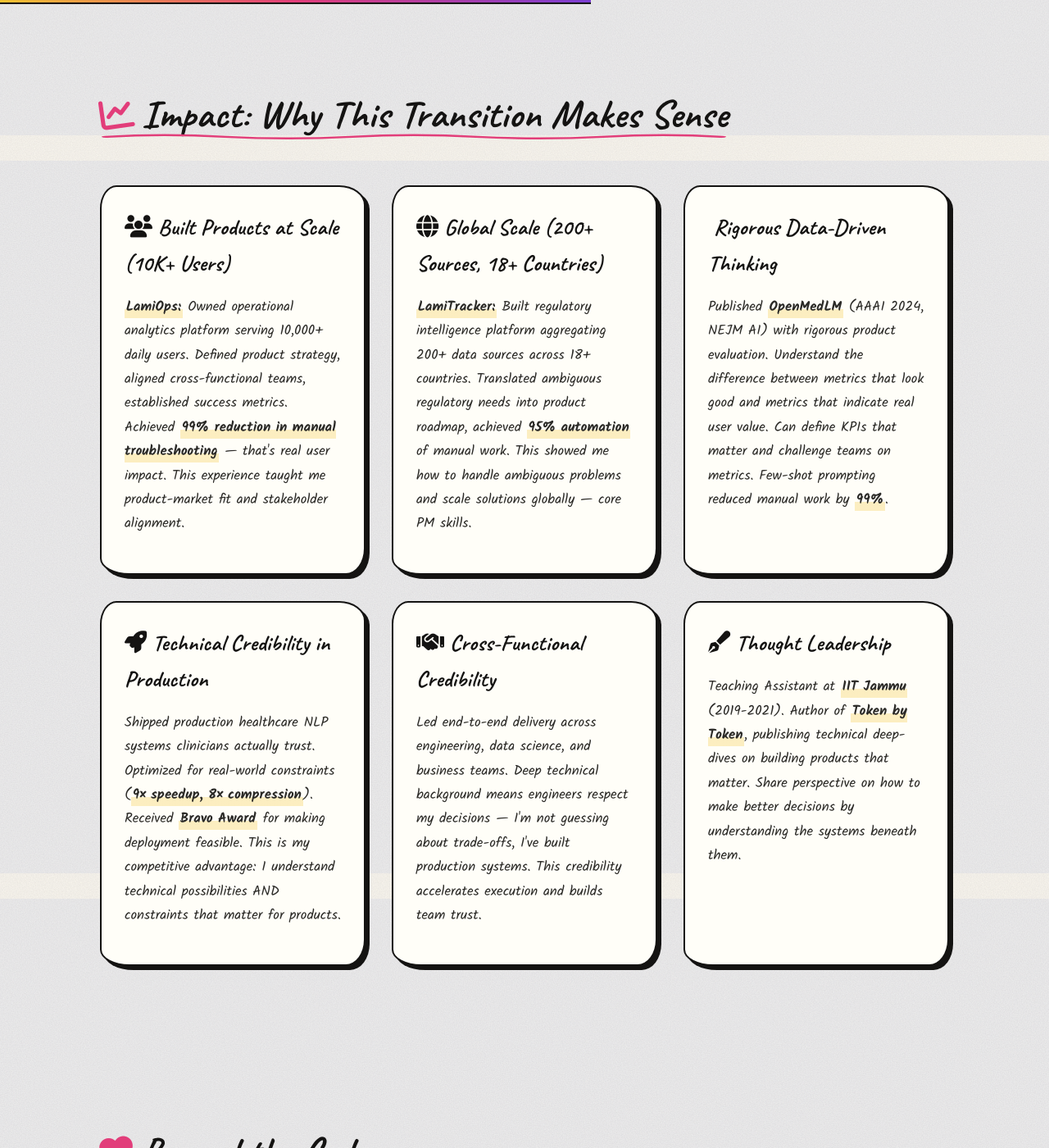
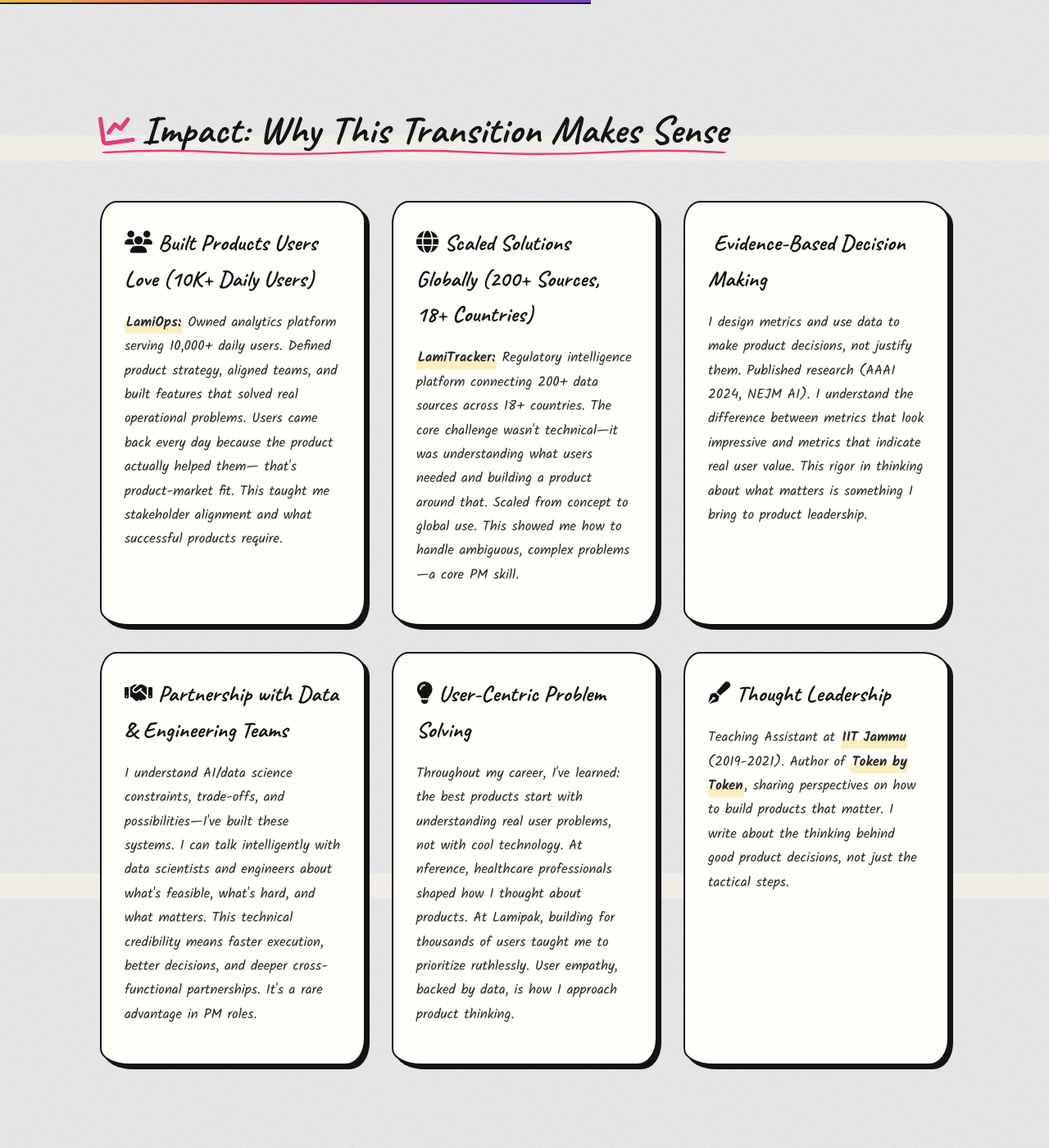
Before and after one commit to mayank1101/mayank1101.github.io, a Jekyll site: the page built from about.html, in a window 1280 px wide and 1400 px high, scrolled down 2535 px. Shown: the whole window at 82% size. Built offline with Jekyll 4.4.1, drawn with Linux system fonts in a browser that asks for light colours; some web fonts are replaced; some of the changed text lies outside the part shown.

Commit message:
Aligned profile for PM-focused roles

```diff
--- a/_config.yml
+++ b/_config.yml
@@ -1,5 +1,5 @@
 title: Mayank Sharma
-description: AI/ML Engineer & Researcher. AAAI 2024 co-author. Building trustworthy GenAI systems at the intersection of research and production.
+description: Data Scientist & Analytics Leader transitioning into Product Management. 5+ years shipping products. AAAI 2024 published. Combining technical depth with product thinking.
 url: https://mayank1101.github.io
 baseurl: ""
 author: Mayank Sharma
--- a/about.html
+++ b/about.html
@@ -1,7 +1,7 @@
 ---
 layout: page
 title: About Me
-description: About Mayank Sharma - AI Product Manager & Consultant. Translating business problems into production-grade AI systems with measurable impact. 5+ years in Generative AI, LLMs, and enterprise AI products.
+description: About Mayank Sharma - Data & Analytics Leader transitioning into Product Management. 5+ years shipping products at scale. Combining technical credibility with user-focused product thinking.
 ---
 
 <!-- About Hero -->
@@ -18,10 +18,10 @@
         <div class="hero-text">
             <h1>About Me</h1>
             <p>
-                I'm an AI & Analytics professional transitioning into Product Management. With 5+ years building production
-                ML/NLP systems and analytics platforms that serve thousands of users, I'm making an intentional move toward product leadership.
-                My technical depth in data science, AI, and analytics is my competitive advantage — I understand engineering
-                constraints, can challenge technical teams credibly, and make smarter product decisions grounded in data.
+                I'm a data and analytics leader transitioning into Product Management. With 5+ years shipping products and analytics
+                platforms that serve thousands of users, I'm making an intentional move toward product leadership.
+                My background gives me an unfair advantage: I understand what's technically possible, I think rigorously about metrics and evidence,
+                and I can translate complex user problems into clear product strategy. I'm excited to lead products, not just build systems.
             </p>
             <p class="muted about-hero-meta">
                 <i class="fas fa-graduation-cap"></i> M.Tech CSE - Data Science, IIT Jammu &middot;
@@ -41,57 +41,57 @@
             but I quickly realized that technology alone doesn't drive impact. It's how you apply it to solve real user problems that matters.
         </p>
         <p>
-            At <strong>nference.ai</strong>, I built production NLP systems clinicians actually trust. I optimized models for real constraints (<strong>9× speedup, 8× compression</strong>),
-            championed evaluation rigor, and learned that <strong>technical excellence is worthless unless it solves user problems</strong>.
-            This is where I understood the difference between engineering for metrics and engineering for impact.
+            At <strong>nference.ai</strong>, I worked on products that healthcare professionals actually used and trusted. I learned that
+            <strong>building something technically impressive means nothing if users don't want it</strong>. This is where I started thinking like a product person—
+            defining what matters, measuring the right things, and ensuring every optimization served user needs.
         </p>
         <p>
-            At <strong>Lamipak</strong>, I made the deliberate shift toward product thinking. I owned <strong>LamiOps</strong> (10K+ daily users) and
-            <strong>LamiTracker</strong> (200+ sources across 18+ countries). I defined product strategy, aligned stakeholders, measured success with rigorous KPIs,
-            and realized: <strong>product leadership is about translating ambiguous problems into solutions users love and businesses need</strong>.
-            This is what excited me. Not optimizing models. Not building systems. Building products that matter.
+            At <strong>Lamipak</strong>, I owned products end-to-end. <strong>LamiOps</strong> served 10K+ daily users. <strong>LamiTracker</strong> grew
+            to span 200+ sources across 18+ countries. I defined strategy, aligned teams, and built products that solved real business problems.
+            I realized: <strong>product leadership is about understanding what users need, translating that into strategy, and executing relentlessly</strong>.
+            This is what excited me. Not optimization. Not building systems. Building products that matter.
         </p>
         <p>
-            Today, I'm intentionally transitioning into Product Management. My AI and analytics background isn't baggage — it's my competitive advantage.
-            I understand engineering trade-offs, can credibly partner with technical teams, and make better product decisions grounded in data.
-            This rare combination of technical depth and user-focused product thinking is what I bring to PM roles. I write <strong>Token by Token</strong> —
-            technical deep-dives on building products at scale — to share this perspective.
+            Today, I'm intentionally transitioning into Product Management. My data and analytics background is my competitive advantage—
+            I can design metrics that reveal truth, make decisions grounded in evidence, and speak credibly with technical teams about trade-offs.
+            But more importantly, I've spent years thinking about users and what they need. I write <strong>Token by Token</strong> —
+            deep thinking on building products that matter — to share this perspective.
         </p>
     </div>
 </div>
 
 <!-- My Journey -->
 <div class="container section scroll-animate">
-    <h2><i class="fas fa-code-branch"></i> My Journey: AI → Analytics → Product</h2>
+    <h2><i class="fas fa-code-branch"></i> My Journey: Data Science → Product Ownership → Product Management</h2>
     <p class="muted about-section-lead">
-        From building AI systems to owning products at scale — how technical depth
-        became my competitive advantage in the transition to Product Management.
+        From analyzing data to owning products to scaling them — how I became a product thinker
+        with deep technical credibility.
     </p>
     <div class="cards">
         <div class="card scroll-animate">
-            <h3><i class="fas fa-university"></i> AI & Data Science Foundations</h3>
+            <h3><i class="fas fa-university"></i> Analytical Foundations</h3>
             <p>
                 <strong>M.Tech in Data Science from IIT Jammu</strong> (CGPA: 8.70/10).
-                Built ML models, explored NLP and statistical problem-solving. Mentored 100+ students.
-                Learned that deep technical understanding is the foundation for everything that follows.
+                Learned to think rigorously about evidence, data, and problem-solving. Mentored 100+ students.
+                Built a foundation in analytics, statistics, and clear thinking about what the data actually tells us.
             </p>
         </div>
 
         <div class="card scroll-animate">
-            <h3><i class="fas fa-hospital"></i> Production ML & User-Centric Engineering</h3>
+            <h3><i class="fas fa-hospital"></i> Building Trustworthy AI Products</h3>
             <p>
-                At <strong>nference.ai</strong>, built production NLP systems clinicians trusted.
-                Optimized for real constraints (<strong>9× speedup, 8× compression</strong>), championed evaluation rigor.
-                <strong>Key insight:</strong> technical excellence only matters if it solves real user problems.
+                At <strong>nference.ai</strong>, I worked on AI/NLP systems that healthcare professionals used daily.
+                <strong>Key insight:</strong> what users actually need is often different from what we build. I learned to evaluate rigorously,
+                understand constraints, and measure impact through user value—not just technical metrics. This shaped how I think about products.
             </p>
         </div>
 
         <div class="card scroll-animate">
-            <h3><i class="fas fa-rocket"></i> The Transition to Product Leadership</h3>
+            <h3><i class="fas fa-rocket"></i> Owning Products End-to-End</h3>
             <p>
-                At <strong>Lamipak</strong>, owned analytics and intelligence products end-to-end. <strong>LamiOps</strong> (10K+ users),
-                <strong>LamiTracker</strong> (200+ sources, 18+ countries). Defined strategy, aligned stakeholders, measured success.
-                <strong>This is where I decided:</strong> I want to lead products, not just build systems. Now pursuing PM roles.
+                At <strong>Lamipak</strong>, I owned products from discovery through scaling: <strong>LamiOps</strong> (10K+ daily users),
+                <strong>LamiTracker</strong> (200+ sources, 18+ countries). Defined strategy, aligned teams, built products people wanted.
+                <strong>This is where I knew:</strong> I'm a product person. Now formalizing this transition into a PM role.
             </p>
         </div>
     </div>
@@ -102,48 +102,47 @@
     <h2><i class="fas fa-chart-line"></i> Impact: Why This Transition Makes Sense</h2>
     <div class="cards">
         <div class="card scroll-animate">
-            <h3><i class="fas fa-users"></i> Built Products at Scale (10K+ Users)</h3>
+            <h3><i class="fas fa-users"></i> Built Products Users Love (10K+ Daily Users)</h3>
             <p>
-                <strong>LamiOps:</strong> Owned operational analytics platform serving 10,000+ daily users.
-                Defined product strategy, aligned cross-functional teams, established success metrics.
-                Achieved <strong>99% reduction in manual troubleshooting</strong> — that's real user impact.
-                This experience taught me product-market fit and stakeholder alignment.
+                <strong>LamiOps:</strong> Owned analytics platform serving 10,000+ daily users. Defined product strategy, aligned teams,
+                and built features that solved real operational problems. Users came back every day because the product actually helped them—
+                that's product-market fit. This taught me stakeholder alignment and what successful products require.
             </p>
         </div>
 
         <div class="card scroll-animate">
-            <h3><i class="fas fa-globe"></i> Global Scale (200+ Sources, 18+ Countries)</h3>
+            <h3><i class="fas fa-globe"></i> Scaled Solutions Globally (200+ Sources, 18+ Countries)</h3>
             <p>
-                <strong>LamiTracker:</strong> Built regulatory intelligence platform aggregating 200+ data sources across 18+ countries.
-                Translated ambiguous regulatory needs into product roadmap, achieved <strong>95% automation</strong> of manual work.
-                This showed me how to handle ambiguous problems and scale solutions globally — core PM skills.
+                <strong>LamiTracker:</strong> Regulatory intelligence platform connecting 200+ data sources across 18+ countries.
+                The core challenge wasn't technical—it was understanding what users needed and building a product around that.
+                Scaled from concept to global use. This showed me how to handle ambiguous, complex problems—a core PM skill.
             </p>
         </div>
 
         <div class="card scroll-animate">
-            <h3><i class="fas fa-target"></i> Rigorous Data-Driven Thinking</h3>
+            <h3><i class="fas fa-target"></i> Evidence-Based Decision Making</h3>
             <p>
-                Published <strong>OpenMedLM</strong> (AAAI 2024, NEJM AI) with rigorous product evaluation.
-                Understand the difference between metrics that look good and metrics that indicate real user value.
-                Can define KPIs that matter and challenge teams on metrics. Few-shot prompting reduced manual work by <strong>99%</strong>.
+                I design metrics and use data to make product decisions, not justify them. Published research (AAAI 2024, NEJM AI).
+                I understand the difference between metrics that look impressive and metrics that indicate real user value.
+                This rigor in thinking about what matters is something I bring to product leadership.
             </p>
         </div>
 
         <div class="card scroll-animate">
-            <h3><i class="fas fa-rocket"></i> Technical Credibility in Production</h3>
+            <h3><i class="fas fa-handshake"></i> Partnership with Data & Engineering Teams</h3>
             <p>
-                Shipped production healthcare NLP systems clinicians actually trust. Optimized for real-world constraints
-                (<strong>9× speedup, 8× compression</strong>). Received <strong>Bravo Award</strong> for making deployment feasible.
-                This is my competitive advantage: I understand technical possibilities AND constraints that matter for products.
+                I understand AI/data science constraints, trade-offs, and possibilities—I've built these systems. I can talk intelligently
+                with data scientists and engineers about what's feasible, what's hard, and what matters. This technical credibility means
+                faster execution, better decisions, and deeper cross-functional partnerships. It's a rare advantage in PM roles.
             </p>
         </div>
 
         <div class="card scroll-animate">
-            <h3><i class="fas fa-handshake"></i> Cross-Functional Credibility</h3>
+            <h3><i class="fas fa-lightbulb"></i> User-Centric Problem Solving</h3>
             <p>
-                Led end-to-end delivery across engineering, data science, and business teams.
-                Deep technical background means engineers respect my decisions — I'm not guessing about trade-offs, I've built production systems.
-                This credibility accelerates execution and builds team trust.
+                Throughout my career, I've learned: the best products start with understanding real user problems, not with cool technology.
+                At nference, healthcare professionals shaped how I thought about products. At Lamipak, building for thousands of users
+                taught me to prioritize ruthlessly. User empathy, backed by data, is how I approach product thinking.
             </p>
         </div>
 
@@ -151,8 +150,8 @@
             <h3><i class="fas fa-pen-fancy"></i> Thought Leadership</h3>
             <p>
                 Teaching Assistant at <strong>IIT Jammu</strong> (2019-2021). Author of <strong>Token by Token</strong>,
-                publishing technical deep-dives on building products that matter. Share perspective on how to make better decisions
-                by understanding the systems beneath them.
+                sharing perspectives on how to build products that matter. I write about the thinking behind good product decisions,
+                not just the tactical steps.
             </p>
         </div>
     </div>
@@ -211,10 +210,10 @@
             <h3><i class="fas fa-box"></i> Product Leadership & Execution</h3>
             <div class="skill-tags">
                 <span>Product Strategy & Vision</span>
-                <span>Product Roadmapping & Prioritization</span>
-                <span>User Research & Problem Discovery</span>
-                <span>KPI Definition & Success Metrics</span>
-                <span>Stakeholder Management & Alignment</span>
+                <span>Roadmapping & Prioritization</span>
+                <span>Problem Discovery & Validation</span>
+                <span>Metrics & Success Definition</span>
+                <span>Stakeholder Alignment</span>
                 <span>Cross-Functional Leadership</span>
                 <span>Go-to-Market Strategy</span>
                 <span>User-Centric Problem Solving</span>
@@ -222,30 +221,30 @@
         </div>
 
         <div class="card scroll-animate card-purple">
-            <h3><i class="fas fa-chart-line"></i> Data & Analytics (Rare PM Advantage)</h3>
+            <h3><i class="fas fa-chart-line"></i> Analytics & Data Strategy</h3>
             <div class="skill-tags">
-                <span>KPI & Metrics Definition</span>
+                <span>Metrics Design & KPIs</span>
+                <span>Data-Driven Decision Making</span>
                 <span>Business Analytics & Insights</span>
-                <span>Experimentation & A/B Testing</span>
-                <span>Evaluation Frameworks & Rigor</span>
-                <span>Operational Analytics at Scale</span>
-                <span>Data-Driven Decision Making</span>
                 <span>Analytics Platform Design</span>
+                <span>Experimental Design & Testing</span>
                 <span>SQL & Data Analysis</span>
+                <span>Data Strategy</span>
+                <span>Evaluation Frameworks</span>
             </div>
         </div>
 
         <div class="card scroll-animate card-pink">
-            <h3><i class="fas fa-brain"></i> Deep Technical Credibility</h3>
+            <h3><i class="fas fa-brain"></i> AI & Data Science Expertise</h3>
             <div class="skill-tags">
                 <span>Machine Learning & AI Systems</span>
-                <span>Natural Language Processing (NLP)</span>
-                <span>Generative AI & LLMs</span>
-                <span>Model Optimization & Trade-offs</span>
-                <span>Infrastructure & Systems Design</span>
-                <span>Python & Software Engineering</span>
-                <span>AWS & Cloud Deployment</span>
-                <span>Production Excellence & Reliability</span>
+                <span>Natural Language Processing</span>
+                <span>Statistical Analysis & Rigor</span>
+                <span>Model Evaluation & Trade-offs</span>
+                <span>Data Architecture & Pipelines</span>
+                <span>Python & Data Science Tools</span>
+                <span>Research & Publication</span>
+                <span>Evaluating Technical Decisions</span>
             </div>
         </div>
     </div>
```
Also changed, not shown: certifications.html (+16 -17 lines), index.html (+34 -27 lines), resume.html (+35 -35 lines), README.md.
